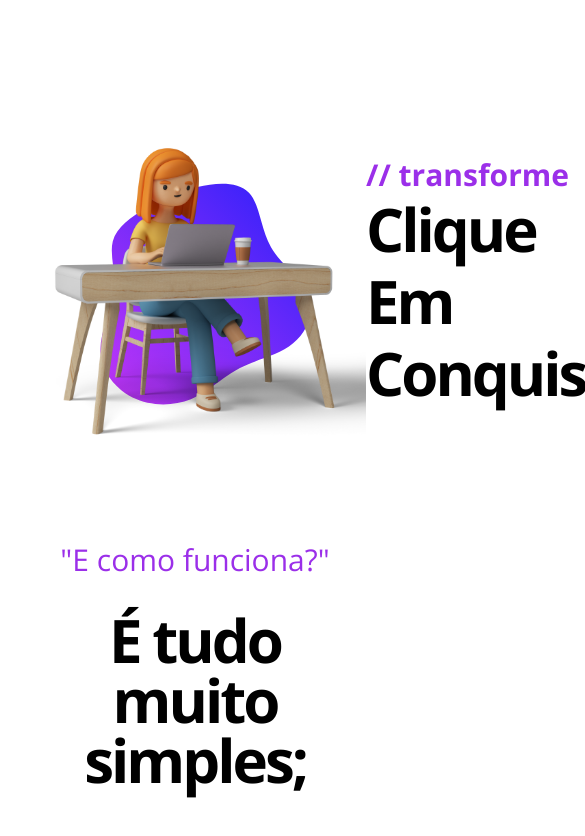
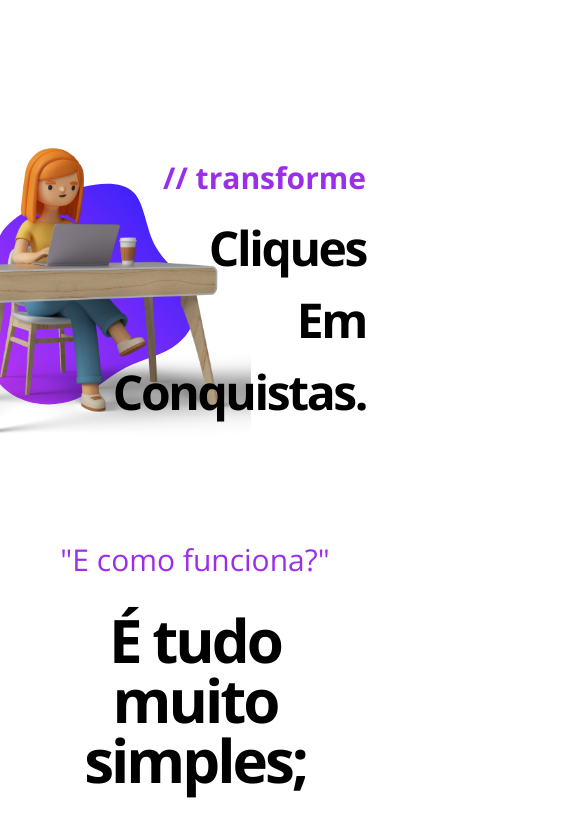
Before and after one commit to Joatancarlos/lp-austron, a Next.js app: page / in a window 390 px wide. Shown: the part 2152-2988 px from the top of the page, 585 px wide, since content can reach past the window. Built offline with nearby package versions, Linux system fonts and the light colour scheme.

Commit message:
seção transforme mobile

```diff
--- a/app/page.tsx
+++ b/app/page.tsx
@@ -70,20 +70,24 @@ export default function Home() {
           <Rocket />
         </section>
         {/* Transforme */}
-        <section className="flex justify-around items-center">
+        <section className="relative md:static flex justify-around items-center">
           <Image
             src="/images/5224471.png"
             alt="Ilustração de uma pessoa com um notebook"
             width={600}
             height={600}
-            className="bg-[url(/images/blob1.svg)] bg-[length:80%] bg-center bg-no-repeat "
+            className="bg-[url(/images/blob1.svg)] bg-[length:80%] bg-center bg-no-repeat ml-[-230px] md:ml-0"
           />
-          <div className="w-64 ">
+          <div className="absolute top-10 right-0 md:static w-72 md:w-64 text-end md:text-start">
             <span className="text-[#9B2FE9] font-bold text-3xl">
               {"// transforme"}
               </span>
-            <p className="font-bold text-6xl tracking-tighter leading-[4.5rem] capitalize mb-4">
-              Clique em Conquistas.
+            <p className="font-bold text-5xl md:text-6xl tracking-tighter leading-[4.5rem] capitalize my-4">
+              Cliques
+              <span className="block md:my-2">
+                em
+              </span>
+              Conquistas.
             </p>
           </div>
         </section>
--- a/tailwind.config.ts
+++ b/tailwind.config.ts
@@ -19,6 +19,7 @@ const config: Config = {
         '-2': '-2px',
         'top-negative': '-60px',
         'bottom-negative': '-40px',
+        'womanImg': '-230px',
       },
       backgroundImage: {
         'blob1': "url(/images/blob2.svg)",
```
